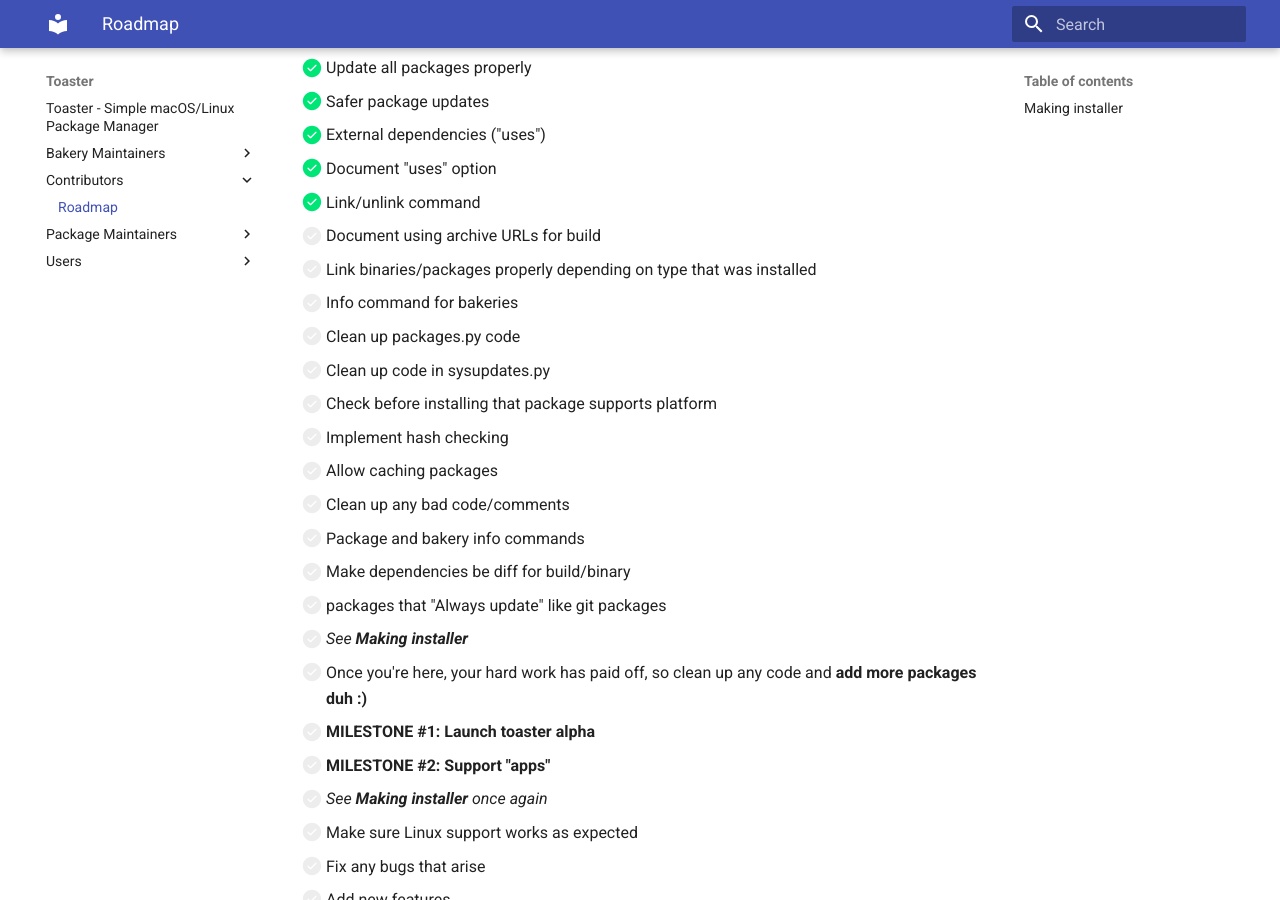
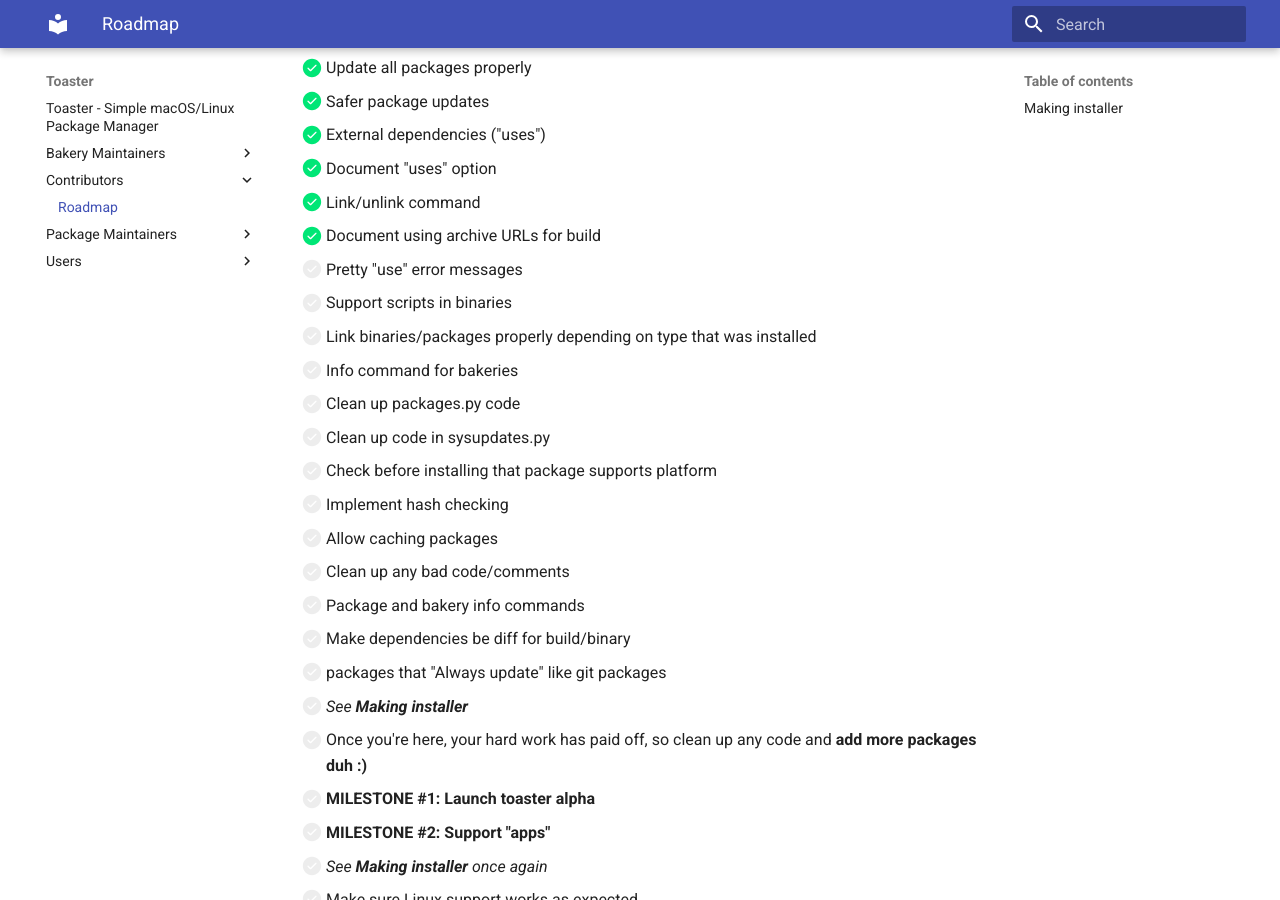
Before and after one commit to lovebagels/toaster, an MkDocs documentation site: the page built from docs/Contributors/roadmap.md, in a window 1280 px wide and 900 px high, scrolled down 889 px. Built offline with MkDocs 1.6.1 and Material for MkDocs 9.7.7, drawn with Linux system fonts in a browser that asks for light colours.

Commit message:
Updated roadmap

```diff
--- a/docs/Contributors/roadmap.md
+++ b/docs/Contributors/roadmap.md
@@ -27,7 +27,9 @@
 - [x] External dependencies ("uses")
 - [x] Document "uses" option
 - [x] Link/unlink command
-- [ ] Document using archive URLs for build
+- [x] Document using archive URLs for build
+- [ ] Pretty "use" error messages
+- [ ] Support scripts in binaries
 - [ ] Link binaries/packages properly depending on type that was installed
 - [ ] Info command for bakeries
 - [ ] Clean up packages.py code
```
